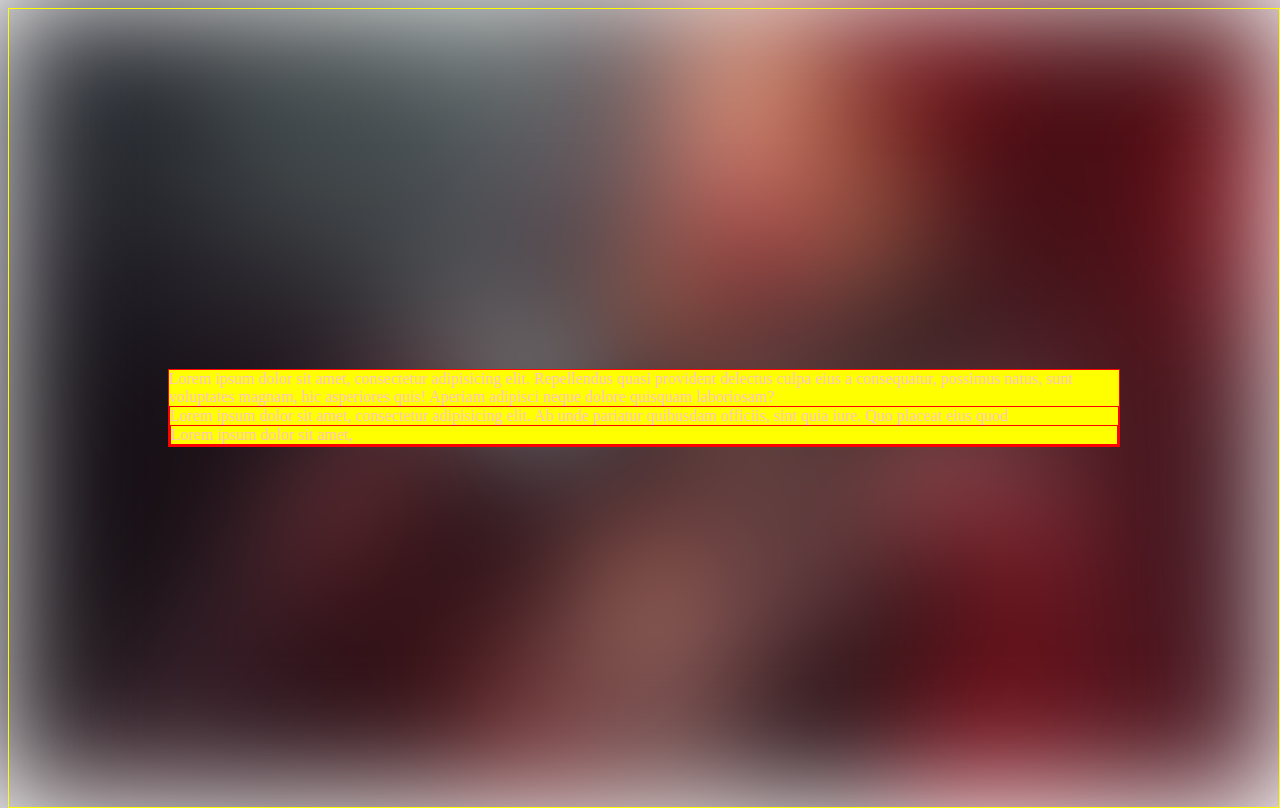
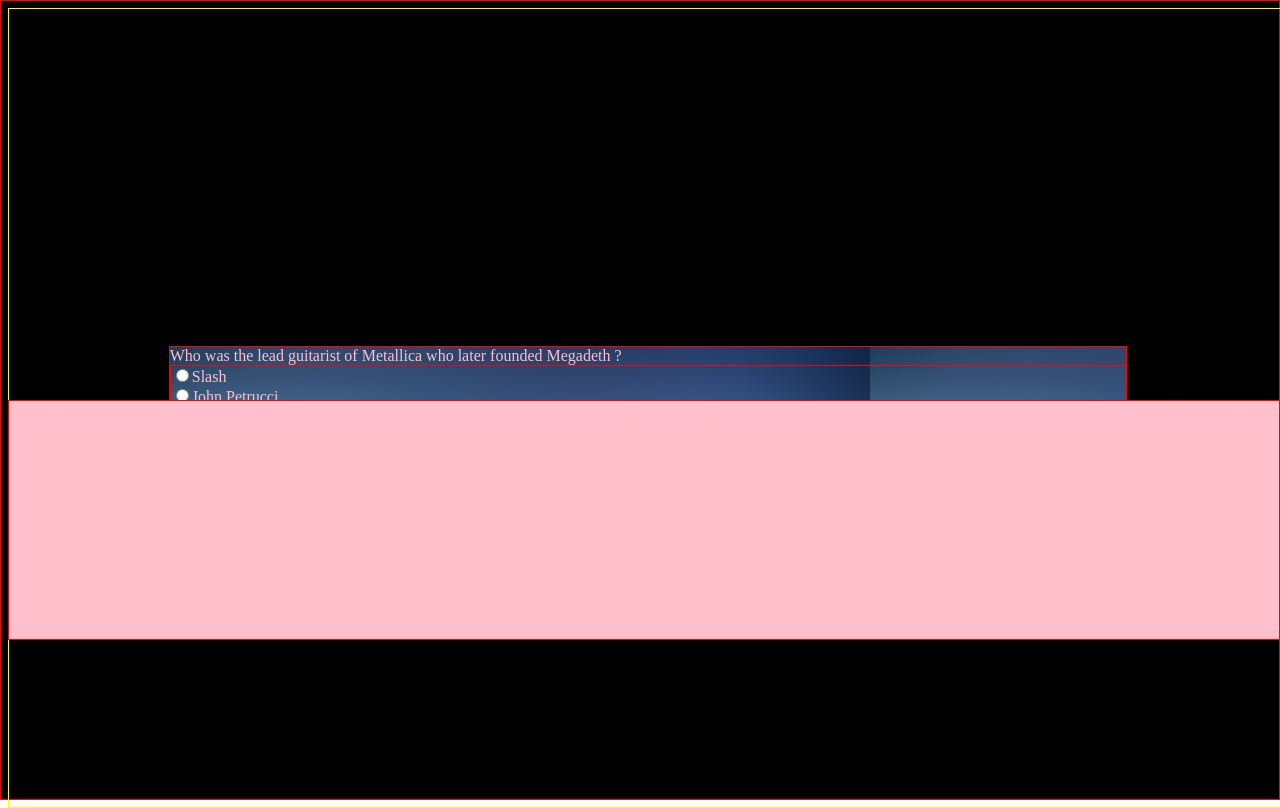
Before and after one commit to va164/quiz, a plain HTML site: page index.html in a window 1280 px wide. Drawn offline with nearby package versions, Linux system fonts and the light colour scheme.

Commit message:
added basic skeleton

```diff
--- /dev/null
+++ b/app.js
@@ -0,0 +1,72 @@
+$(document).ready(function() {
+	"use strict";
+	//quiz questions array
+	var questions = [{
+		qNum: 1,
+		question: "Megadeth?",
+		choices: ["Mustaine", "Hetfield", "Friedman", "Petrucci", "Townsend"],
+		correct: 3,
+		fact: "Mustaine founded Megadeth"
+	},
+	{
+		qNum: 1,
+		question: "Metallica?",
+		choices: ["A", "B", "C", "Petrucci", "Townsend"],
+		correct: 1,
+		fact: "Mustaine founded Megadeth"
+	},
+	{
+		qNum: 1,
+		question: "Cacaphony?",
+		choices: ["Mustaine", "Hetfield", "Friedman", "Petrucci", "Townsend"],
+		correct: 2,
+		fact: "Mustaine founded Megadeth"
+	},
+	{
+		qNum: 1,
+		question: "DT?",
+		choices: ["Mustaine", "Hetfield", "Friedman", "Petrucci", "Townsend"],
+		correct: 3,
+		fact: "Mustaine founded Megadeth"
+	},
+	{
+		qNum: 1,
+		question: "Weird?",
+		choices: ["Mustaine", "Hetfield", "Friedman", "Petrucci", "Townsend"],
+		correct: 4,
+		fact: "Mustaine founded Megadeth"
+	}]
+
+// variables
+var questionCounter = 0,
+score = 0;
+
+
+// functions
+function nextQuestion() {
+	$("#questionText").html('');
+	$(".options").html('');
+	var nQuestion = '<span id="questionText">'+questions[questionCounter].question+'</span><br><div id="answer_holder"><input type="radio" name="option" class="option" value="0"><span class="answer">'+questions[questionCounter].choices[0]+'</span><br><input type="radio" name="option" class="option" value="1"><span class="answer">'+questions[questionCounter].choices[1]+'</span><br><input type="radio" name="option" class="option" value="2"><span class="answer">'+questions[questionCounter].choices[2]+'</span><br><input type="radio" name="option" class="option" value="3"><span class="answer">'+questions[questionCounter].choices[3]+'</span><br></div><div id="button_holder"><input type="button" id="submit" value="Submit Answer">';
+     $("#questionText").html(nQuestion);
+}
+
+function checkAnswer() {
+	var answer = parseInt($("input[type='radio']:checked").val());
+	if (answer == questions[questionCounter].correct) {
+		score++
+		console.log(score);
+	};
+
+}
+
+$(".question").on("click", "#submit", function() {
+	event.preventDefault();
+	checkAnswer();
+	questionCounter++;
+	nextQuestion();
+	console.log("answer submitted");
+})
+
+
+
+});
--- a/index.html
+++ b/index.html
@@ -4,17 +4,27 @@
 	<meta charset="UTF-8">
 	<title>Can you guess the Guitar Gods?</title>
 	<link rel="stylesheet" type="text/css" href="style.css">
+	<script src="http://ajax.googleapis.com/ajax/libs/jquery/1/jquery.min.js"></script>
+	<script src="app.js"></script>
 </head>
 <body>
 	<div class="main">
 	</div>
+<div class="feedback">Lorem ipsum dolor sit amet, consectetur adipisicing elit. Omnis eius hic, repellat delectus sunt et iusto fuga minus ex blanditiis consectetur praesentium nisi doloremque incidunt, aperiam minima neque quibusdam quis.</div>
 		<div class="outer">
-			<div class="quiz">
-			Lorem ipsum dolor sit amet, consectetur adipisicing elit. Repellendus quasi provident delectus culpa eius a consequatur, possimus natus, sunt voluptates magnam, hic asperiores quis! Aperiam adipisci neque dolore quisquam laboriosam?
-				<div class="q1">
-				Lorem ipsum dolor sit amet, consectetur adipisicing elit. Ab unde pariatur quibusdam officiis, sint quia iure. Quo placeat eius quod
-					<div class="options">
-					Lorem ipsum dolor sit amet,
+
+
+			<div class="question"><span id="questionText">
+			Who was the lead guitarist of Metallica who later founded Megadeth ?</span>
+
+				<div class="options">
+
+				<input type="radio" name="option" class="option" value="0"><span class="answer">Slash</span><br>
+				<input type="radio" name="option" class="option" value="1"><span class="answer">John Petrucci</span><br>
+				<input type="radio" name="option" class="option" value="2"><span class="answer">Steve Vai</span><br>
+				<input type="radio" name="option" class="option" value="3"><span class="answer">Dave Mustaine</span><br>
+					<div class="confirm">
+					<input type="button" id="submit" value="Submit Answer">
 					</div>
 				</div>
 			</div>
--- a/style.css
+++ b/style.css
@@ -5,22 +5,29 @@
 div {
 	border: 1px solid red;
 }
+
+.question{
+	background-image: url("images/blurry.jpg");
+
+}
 .main{
 	position: fixed;
 	height: 100%;
 	width: 100%;
 	top: 0;
 	left: 0;
-	background-image: url("images/mustaine.jpg");
+	background: black;
+	/*background-image: url("images/mustaine.jpg");
 	background-repeat: no-repeat;
 	background-size: cover;
-	-webkit-filter: blur(60px);
+	-webkit-filter: blur(60px);*/
 	z-index: -1;
 }
 .outer{
 
 	position: absolute;
 	height: 100%;
+	width: 100%;
 	border-color: yellow;
 
 	display: flex;
@@ -28,8 +35,23 @@
 	align-items: center;
 
 	justify-content: center;
+
 }
-.quiz{
+
+.question{
 	background-color: yellow;
-	max-width: 75%
+	max-width: 75%;
+	min-width: 75%;
+
 }
+
+.feedback {
+	position: absolute;
+
+	margin: 0 auto:;
+	top: 50%;
+
+	background: pink;
+	height: 30%;
+	z-index: 9999;
+}
```
Also changed, not shown: images/blurry.jpg (added).
